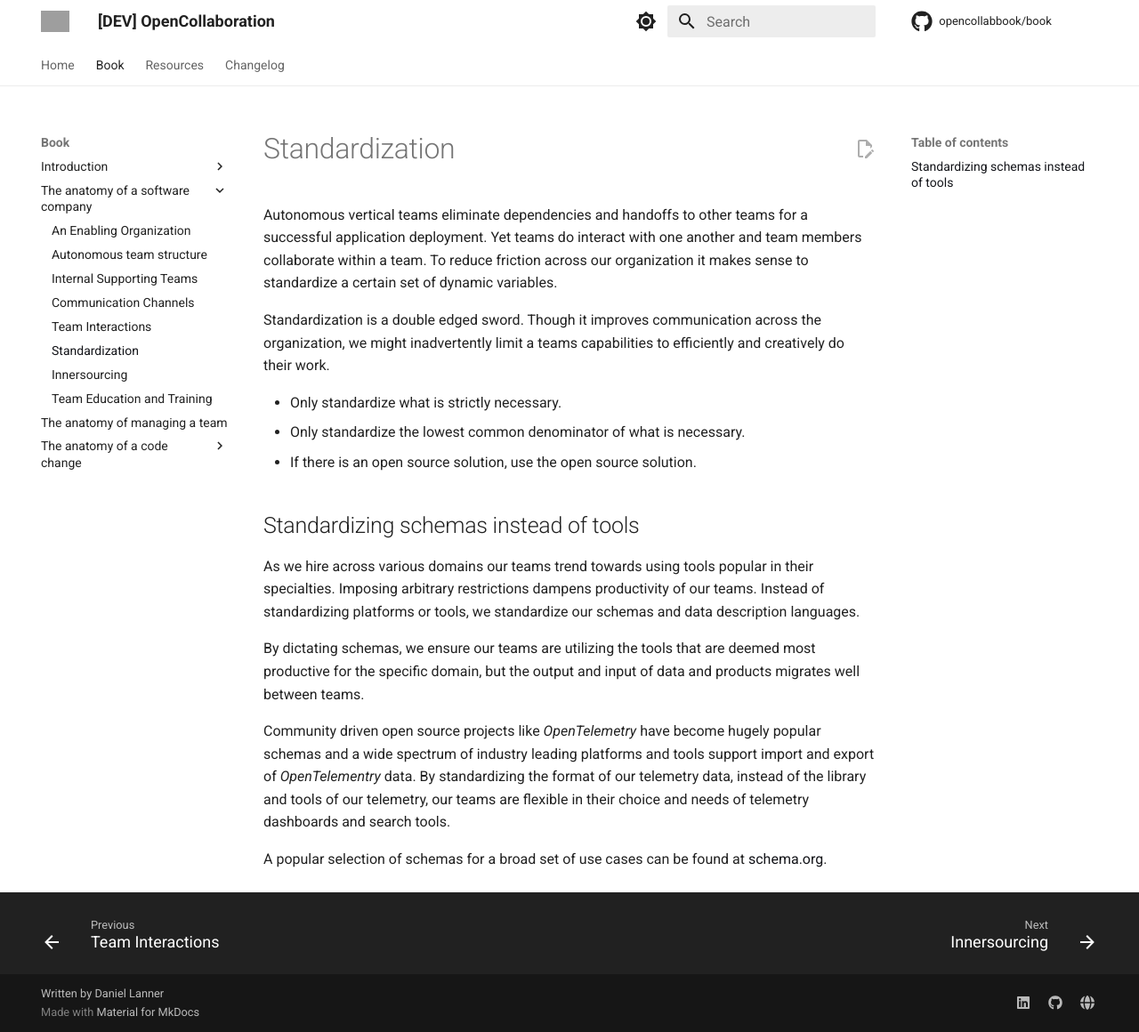
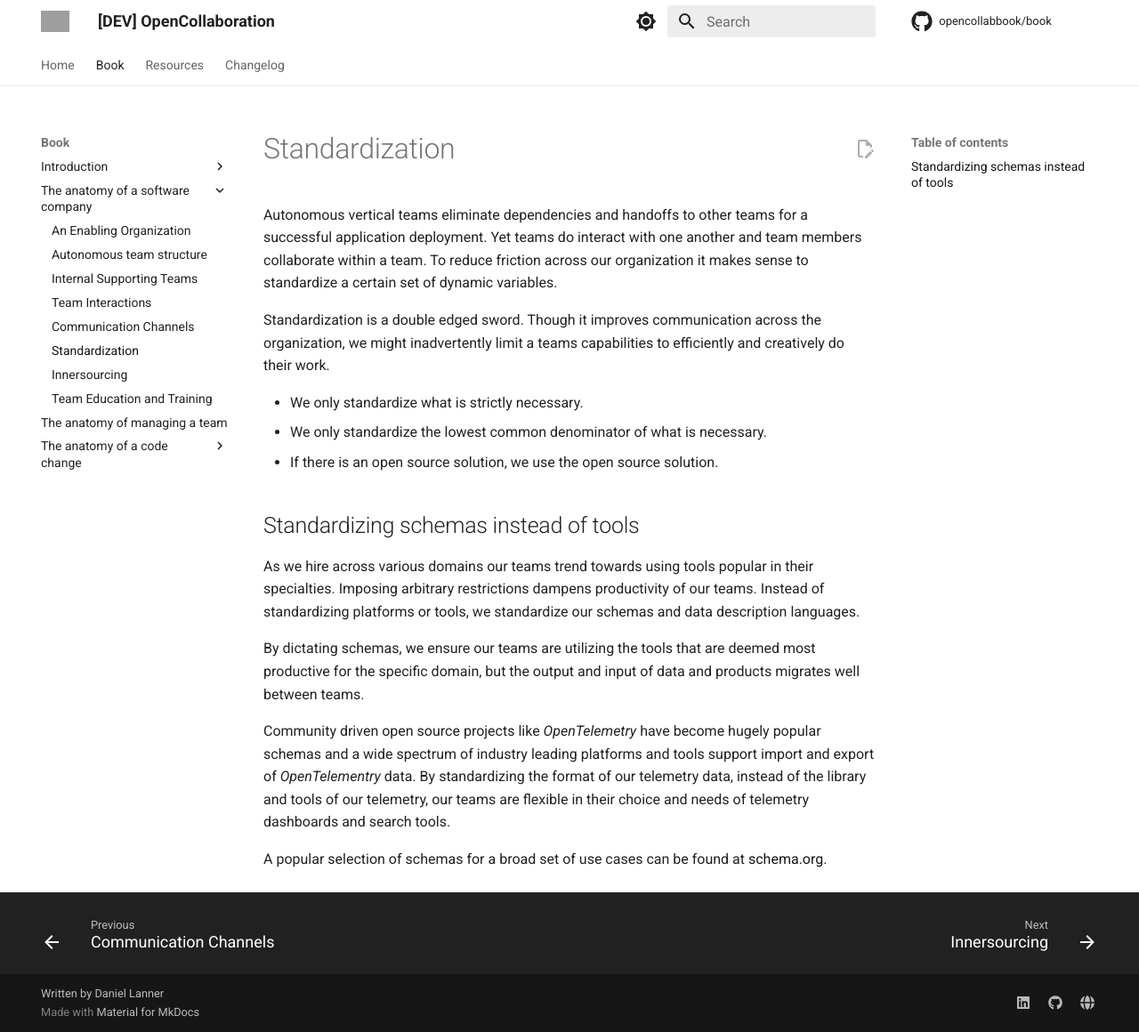
Before and after one commit to engineering-collaboration/book, an MkDocs documentation site: the page built from docs/book/anatomy-of-a-software-company/standardization.md, in a window 1280 px wide and 1160 px high. Shown: the whole window at 89% size. Built offline with MkDocs 1.6.1 and Material for MkDocs 9.7.7, drawn with Linux system fonts in a browser that asks for light colours; comment, search, counter and statistics services are not loaded; grey boxes are pictures that could not be loaded.

Commit message:
🖊️ Visualize autonomous team structures (#22)
* Add team graphics

* Switch communication chapters

* Add notes to final team interactions

* Utilize proper pronouns

* Edit chapter reference

* Consolidate layout of inverse conway maneuver

* Edit team topology introduction

* Edit team topology description

* Edit image description

```diff
--- a/docs/book/anatomy-of-a-software-company/standardization.md
+++ b/docs/book/anatomy-of-a-software-company/standardization.md
@@ -10,9 +10,9 @@ Autonomous vertical teams eliminate dependencies and handoffs to other teams for
 Standardization is a double edged sword. Though it improves communication across the organization, we might inadvertently limit a teams capabilities to efficiently and creatively do their work.
 
 <!-- vale write-good.Weasel = NO -->
-- Only standardize what is strictly necessary.
-- Only standardize the lowest common denominator of what is necessary.
-- If there is an open source solution, use the open source solution.
+- We only standardize what is strictly necessary.
+- We only standardize the lowest common denominator of what is necessary.
+- If there is an open source solution, we use the open source solution.
 <!-- vale write-good.Weasel = YES -->
 
 ## Standardizing schemas instead of tools
--- a/mkdocs-dist.yml
+++ b/mkdocs-dist.yml
@@ -91,8 +91,8 @@ nav:
       - An Enabling Organization: './book/anatomy-of-a-software-company/an-enabling-organization.md'
       - Autonomous team structure: './book/anatomy-of-a-software-company/autonomous-team-structure.md'
       - Internal Supporting Teams: './book/anatomy-of-a-software-company/internal-supporting-teams.md'
+      - Team Interactions: './book/anatomy-of-a-software-company/team-interactions.md'
       - Communication Channels: './book/anatomy-of-a-software-company/communication-channels.md'
-      - Team Interactions: './book/anatomy-of-a-software-company/team-interactions.md'
       - Standardization: './book/anatomy-of-a-software-company/standardization.md'
       - Innersourcing: './book/anatomy-of-a-software-company/innersourcing.md'
       - Team Education and Training: './book/anatomy-of-a-software-company/team-education-and-training.md'
--- a/mkdocs.yml
+++ b/mkdocs.yml
@@ -85,8 +85,8 @@ nav:
       - An Enabling Organization: './book/anatomy-of-a-software-company/an-enabling-organization.md'
       - Autonomous team structure: './book/anatomy-of-a-software-company/autonomous-team-structure.md'
       - Internal Supporting Teams: './book/anatomy-of-a-software-company/internal-supporting-teams.md'
+      - Team Interactions: './book/anatomy-of-a-software-company/team-interactions.md'
       - Communication Channels: './book/anatomy-of-a-software-company/communication-channels.md'
-      - Team Interactions: './book/anatomy-of-a-software-company/team-interactions.md'
       - Standardization: './book/anatomy-of-a-software-company/standardization.md'
       - Innersourcing: './book/anatomy-of-a-software-company/innersourcing.md'
       - Team Education and Training: './book/anatomy-of-a-software-company/team-education-and-training.md'
```
Also changed, not shown: docs/book/anatomy-of-a-software-company/an-enabling-organization.md (+1 -1 lines), docs/book/anatomy-of-a-software-company/autonomous-team-structure.md (+13 -11 lines), docs/book/anatomy-of-a-software-company/team-interactions.md (+18 -2 lines).
